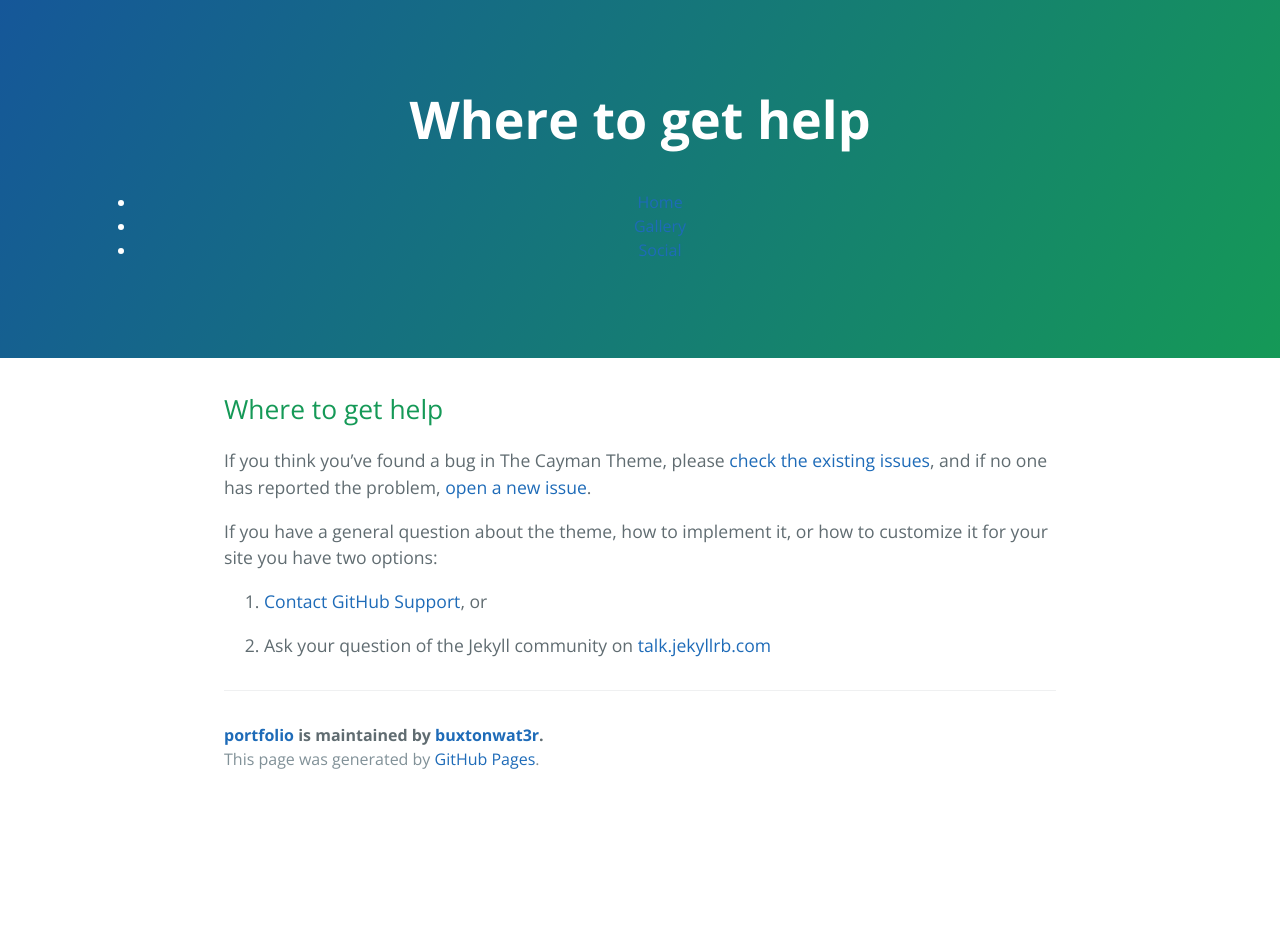
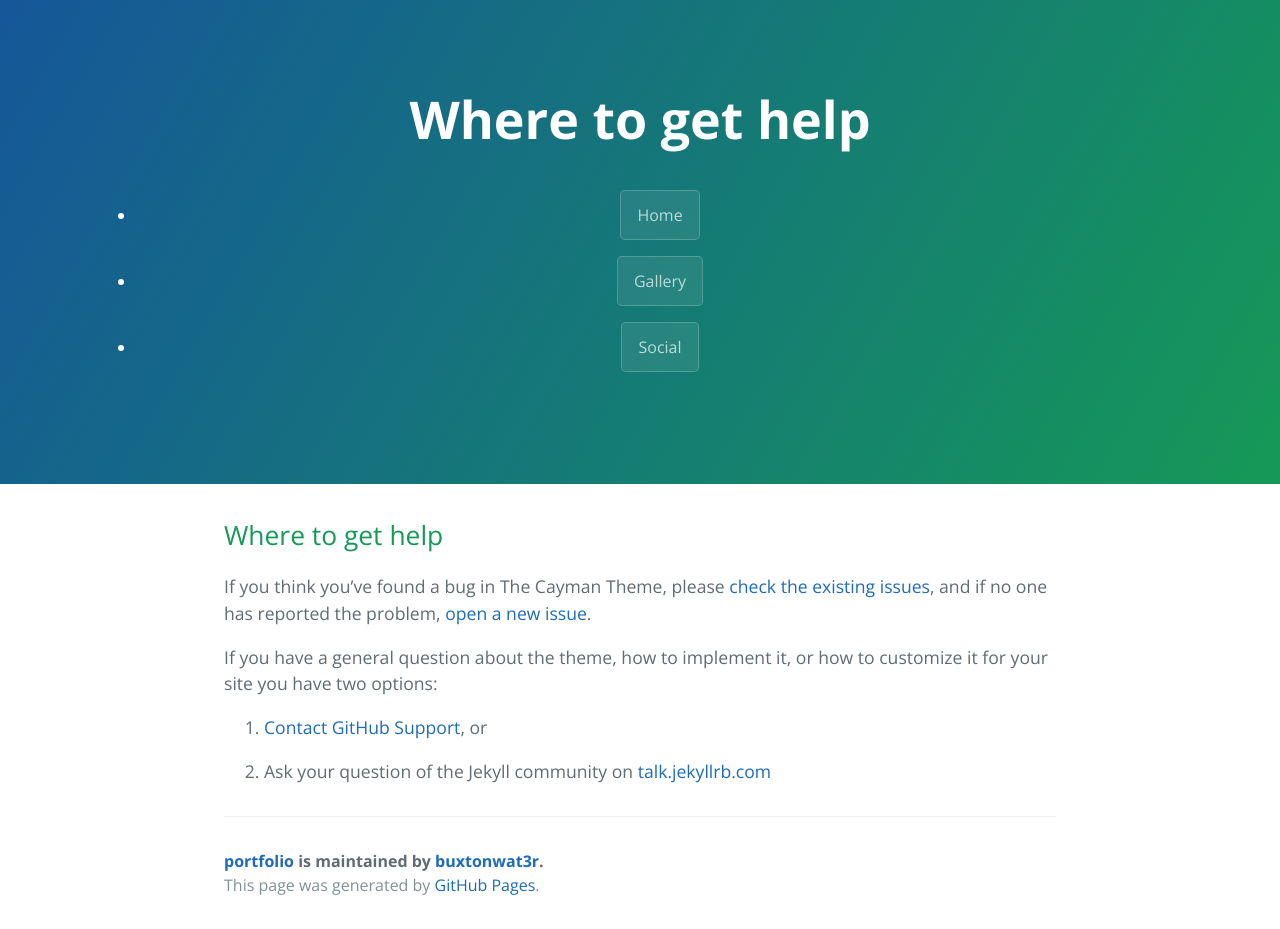
Before and after one commit to buxtonwat3r/portfolio, a Jekyll site: the page built from docs/SUPPORT.md, in a window 1280 px wide. Built offline with Jekyll 4.4.1, drawn with Linux system fonts in a browser that asks for light colours; our own code applies the rules of GitHub Pages for plain Markdown files; the repository's description, which GitHub fills in, is left out; before the commit the page ends 900 px from its top, so only the background shows below that.

Commit message:
Update nav.html

```diff
--- a/_includes/nav.html
+++ b/_includes/nav.html
@@ -1,13 +1,13 @@
 <nav>
  <ul>
    <li>
-     <a href="index.html"> Home </a>
+     <a href="index.html" class="btn"> Home </a>
    </li>
    <li>
-     <a href="gallery.html"> Gallery </a>
+     <a href="gallery.html" class="btn"> Gallery </a>
    </li>
    <li>
-     <a href="social.html"> Social </a>
+     <a href="social.html" class="btn"> Social </a>
    </li>
   </ul>
 </nav>
```
